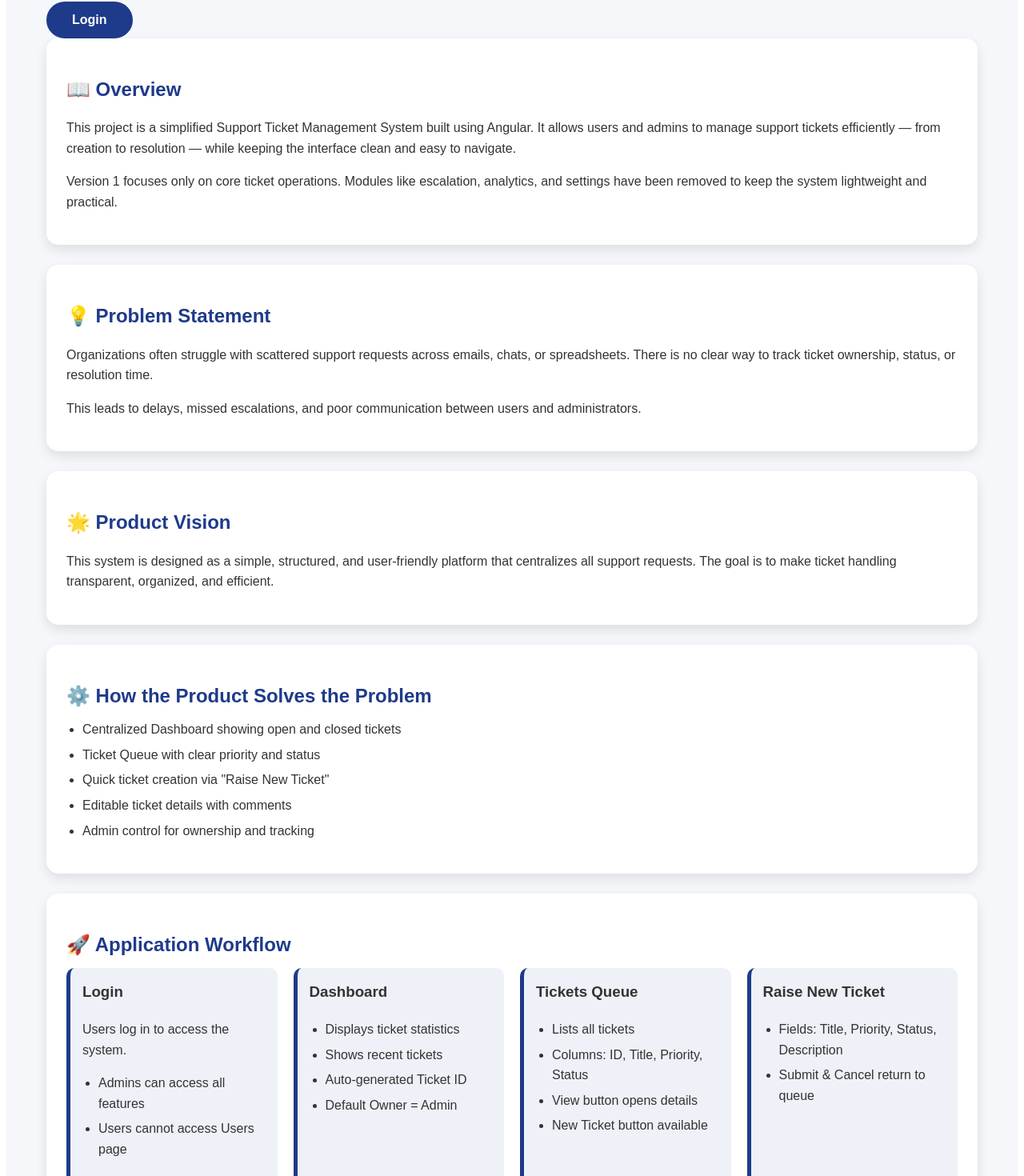
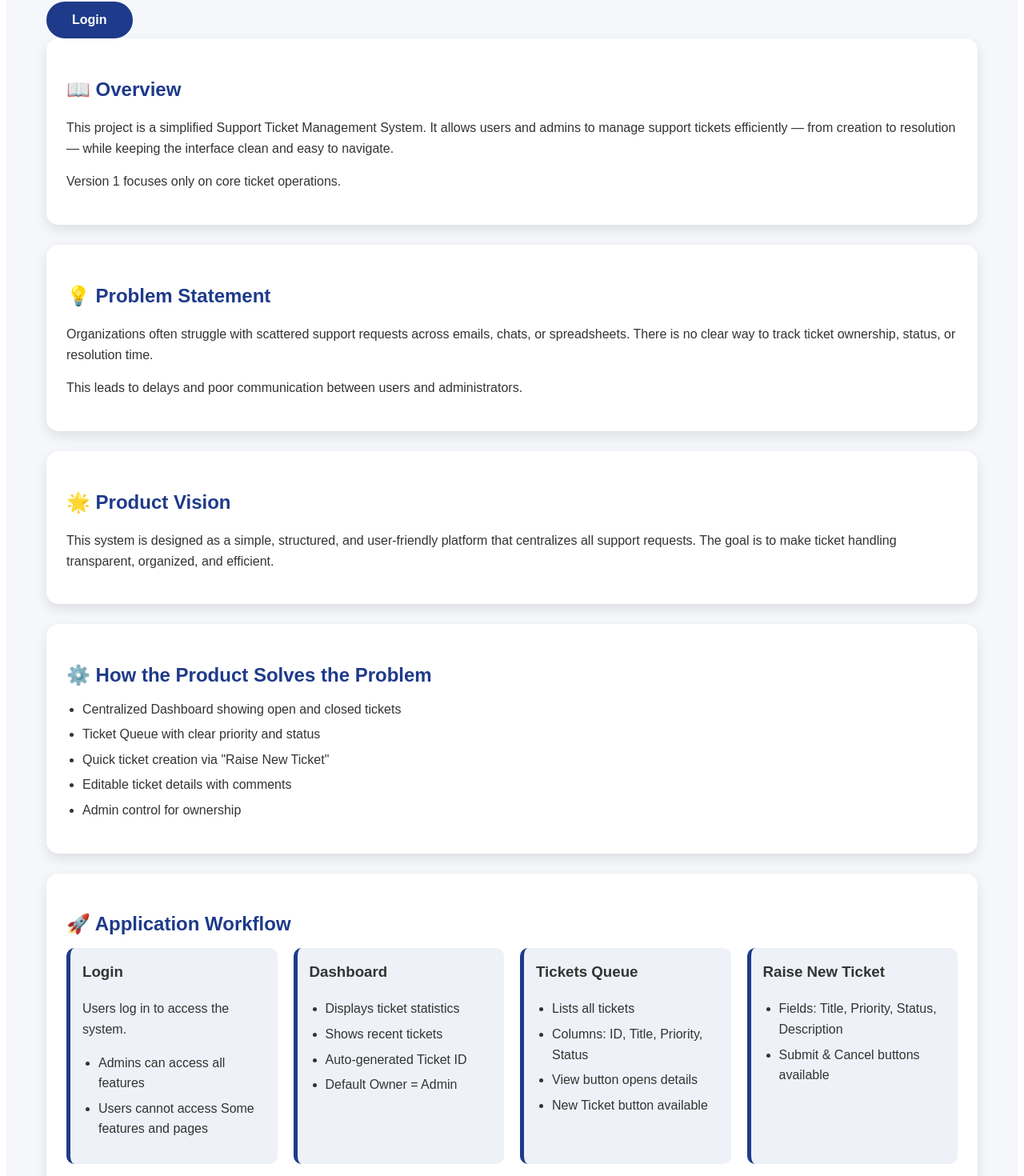
Before and after one commit to SIS-EBhogapurapu/Support-Ticket-and-Escalation-Board, an Angular app: page / in a window 1280 px wide. Shown: the part 139-1609 px from the top of the page at 80% size. Built offline with nearby package versions, Linux system fonts and the light colour scheme.

Commit message:
changes made in about page - clear vision of the app mentioned

```diff
--- a/src/app/about/about.html
+++ b/src/app/about/about.html
@@ -10,13 +10,12 @@
   <section class="section">
     <h2>📖 Overview</h2>
     <p>
-      This project is a simplified Support Ticket Management System built using Angular.
+      This project is a simplified Support Ticket Management System.
       It allows users and admins to manage support tickets efficiently — from creation to resolution —
       while keeping the interface clean and easy to navigate.
     </p>
     <p>
-      Version 1 focuses only on core ticket operations. Modules like escalation, analytics, and settings
-      have been removed to keep the system lightweight and practical.
+      Version 1 focuses only on core ticket operations.
     </p>
   </section>
 
@@ -28,7 +27,7 @@
       There is no clear way to track ticket ownership, status, or resolution time.
     </p>
     <p>
-      This leads to delays, missed escalations, and poor communication between users and administrators.
+      This leads to delays and poor communication between users and administrators.
     </p>
   </section>
 
@@ -49,7 +48,7 @@
       <li>Ticket Queue with clear priority and status</li>
       <li>Quick ticket creation via "Raise New Ticket"</li>
       <li>Editable ticket details with comments</li>
-      <li>Admin control for ownership and tracking</li>
+      <li>Admin control for ownership</li>
     </ul>
   </section>
 
@@ -64,7 +63,7 @@
         <p>Users log in to access the system.</p>
         <ul>
           <li>Admins can access all features</li>
-          <li>Users cannot access Users page</li>
+          <li>Users cannot access Some features and pages</li>
         </ul>
       </div>
 
@@ -92,7 +91,7 @@
         <h3>Raise New Ticket</h3>
         <ul>
           <li>Fields: Title, Priority, Status, Description</li>
-          <li>Submit & Cancel return to queue</li>
+          <li>Submit & Cancel buttons available</li>
         </ul>
       </div>
 
@@ -110,7 +109,7 @@
         <h3>Users (Admin Only)</h3>
         <ul>
           <li>List of all users</li>
-          <li>Delete functionality</li>
+          <li>Admin can Delete Users</li>
         </ul>
       </div>
 
```
